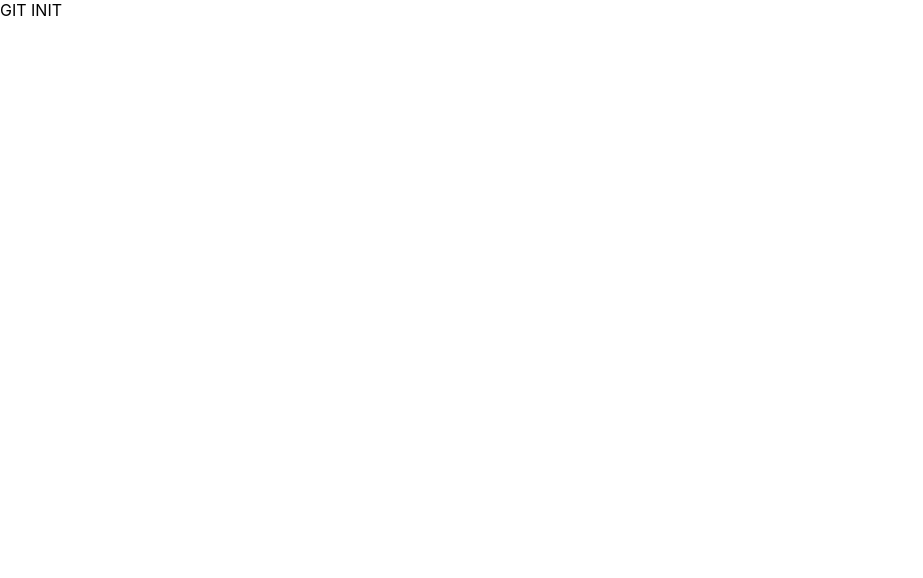
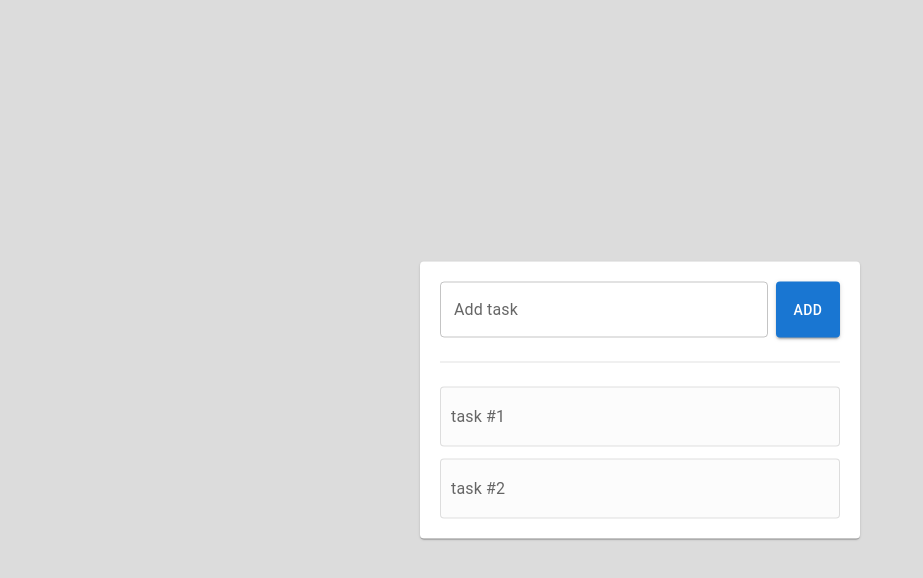
Before and after one commit to avet-davtyan/task-hub, a React (Create React App) app: page / in a window 1280 px wide. Shown: the top 578 px of the page, without its empty margins (0-923 px from the left). Built offline with nearby package versions, Linux system fonts and the light colour scheme.

Commit message:
add todo board basics

```diff
--- a/src/App.tsx
+++ b/src/App.tsx
@@ -1,13 +1,26 @@
 import React from 'react';
 import logo from './logo.svg';
 import './App.css';
+import TodoBoard from "./components/todoBoard/TodoBoard";
 
 function App() {
-  return (
-    <>
-      GIT INIT
-    </>
-  );
+    return (
+        <div style={{
+            backgroundColor: '#DCDCDC',
+            width: '100%',
+            height: '100%',
+            position: 'absolute'
+        }}>
+            <TodoBoard boardStyle={{
+                left: '50%',
+                top: '50%',
+                transform: 'translate(-50%, -50%)',
+                position: 'absolute',
+
+
+            }}/>
+        </div>
+    );
 }
 
 export default App;
--- /dev/null
+++ b/src/components/todoBoard/TodoBoard.tsx
@@ -0,0 +1,102 @@
+import {Button, Card, Divider, Stack, TextField, Typography} from '@mui/material'
+import React, {ChangeEvent, useState} from "react";
+import DeleteIcon from '@mui/icons-material/Delete';
+import {CSSObject} from '@emotion/react';
+
+type BoardStyle = CSSObject;
+
+interface task {
+    name: string,
+    id: number
+}
+
+
+const customTaskRenderer = ({task, handleDelete}: { task: any, handleDelete: any }) => {
+    return (
+        <Card sx={{
+            height: '100%',
+            backgroundColor: '#FCFCFC',
+
+        }} variant='outlined'>
+            <Stack sx={{
+                width: '100%',
+                height: '100%',
+                paddingLeft: '10px'
+            }} justifyContent='center'>
+                <Typography color='text.secondary'>
+                    {task?.name}
+                </Typography>
+
+                <Stack sx={{
+                    position: 'absolute',
+                    right: 0,
+                    width: '100px',
+                    height: '100%',
+                }} direction='row'>
+                </Stack>
+            </Stack>
+        </Card>
+    )
+}
+
+const TodoBoard = ({
+                       boardStyle = {} as BoardStyle,
+                       Outtasks = [],
+                       TaskRenderer = customTaskRenderer,
+                   }) => {
+
+    const [tasks, setTasks] = useState<task[]>([
+        {name: 'task #1', id: Math.random()},
+        {name: 'task #2', id: Math.random()},
+    ])
+
+    const [text, setText] = useState<string>('');
+
+    const [showDelEdit, setShowDelEdit] = useState<boolean>(false);
+
+    const handleChange = (e: ChangeEvent<HTMLInputElement>) => {
+        setText(e.target.value)
+    }
+
+    const addTask = () => {
+        if (text) setTasks([...tasks, {name: text, id: Math.random()}]);
+    }
+
+    const handleDelete = (task: any) => {
+        console.log(task.id);
+    }
+
+
+    return (
+        <Card sx={{
+            width: '400px',
+            padding: '20px',
+            ...boardStyle,
+        }}>
+            <Stack sx={{
+                width: '100%',
+                height: '100%'
+            }} spacing={3}>
+                <Stack direction='row' spacing={1}>
+                    <TextField sx={{width: '100%'}} id="outlined-basic" label="Add task" variant="outlined"
+                               onChange={handleChange}
+                    />
+                    <Button variant='contained' onClick={addTask}>ADD</Button>
+                </Stack>
+                <Divider/>
+                <Stack spacing={1.5}>
+                    {tasks.map(task =>
+                        <Stack draggable sx={{
+                            height: '60px',
+                            position: 'relative'
+                        }} key={task.id}>
+                            <TaskRenderer task={task} handleDelete={handleDelete}/>
+                        </Stack>
+                    )}
+                </Stack>
+            </Stack>
+        </Card>
+    )
+}
+
+export default TodoBoard;
```
Also changed, not shown: package.json (+7 -0 lines), 1 other file (tests, documents, lock files or other folders).
